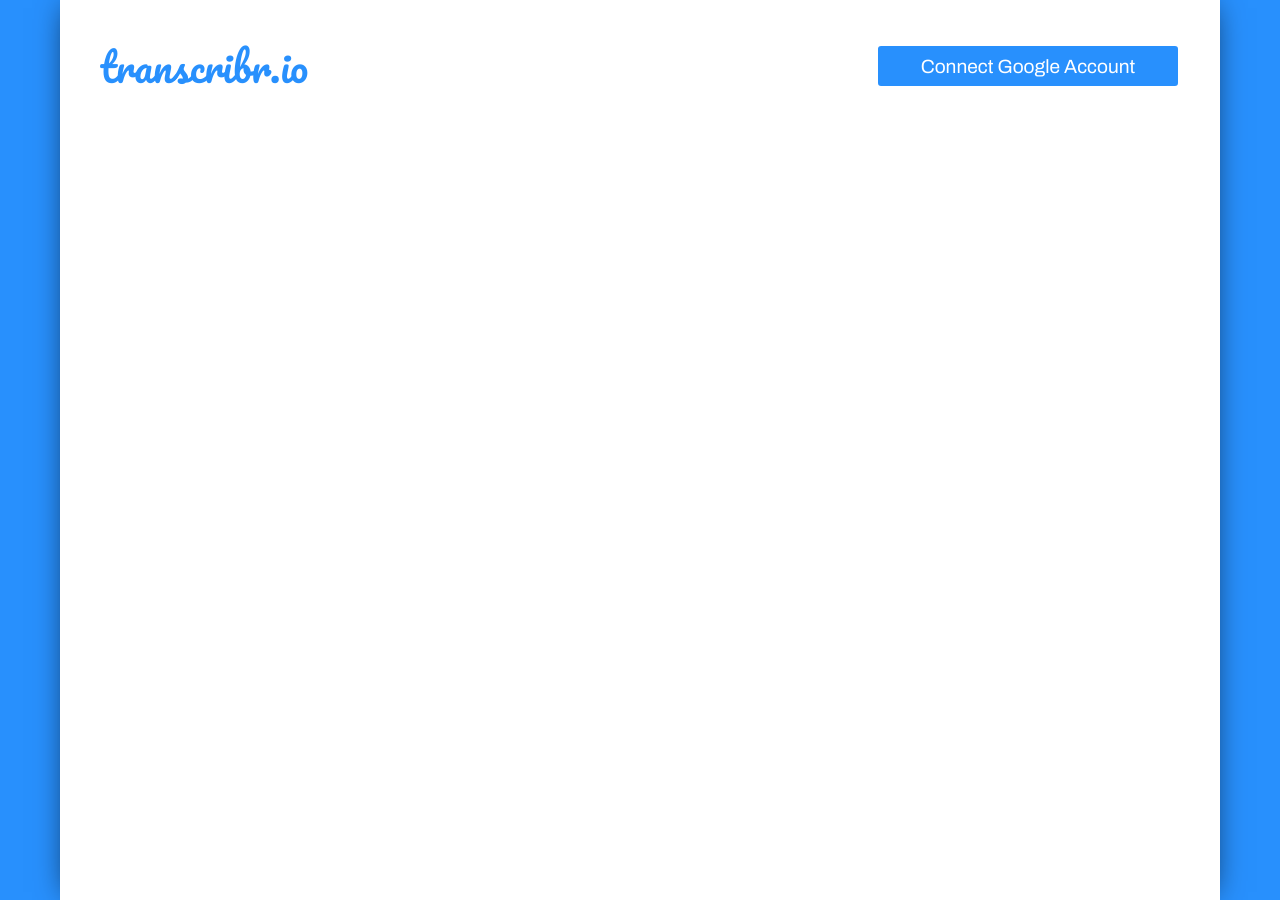
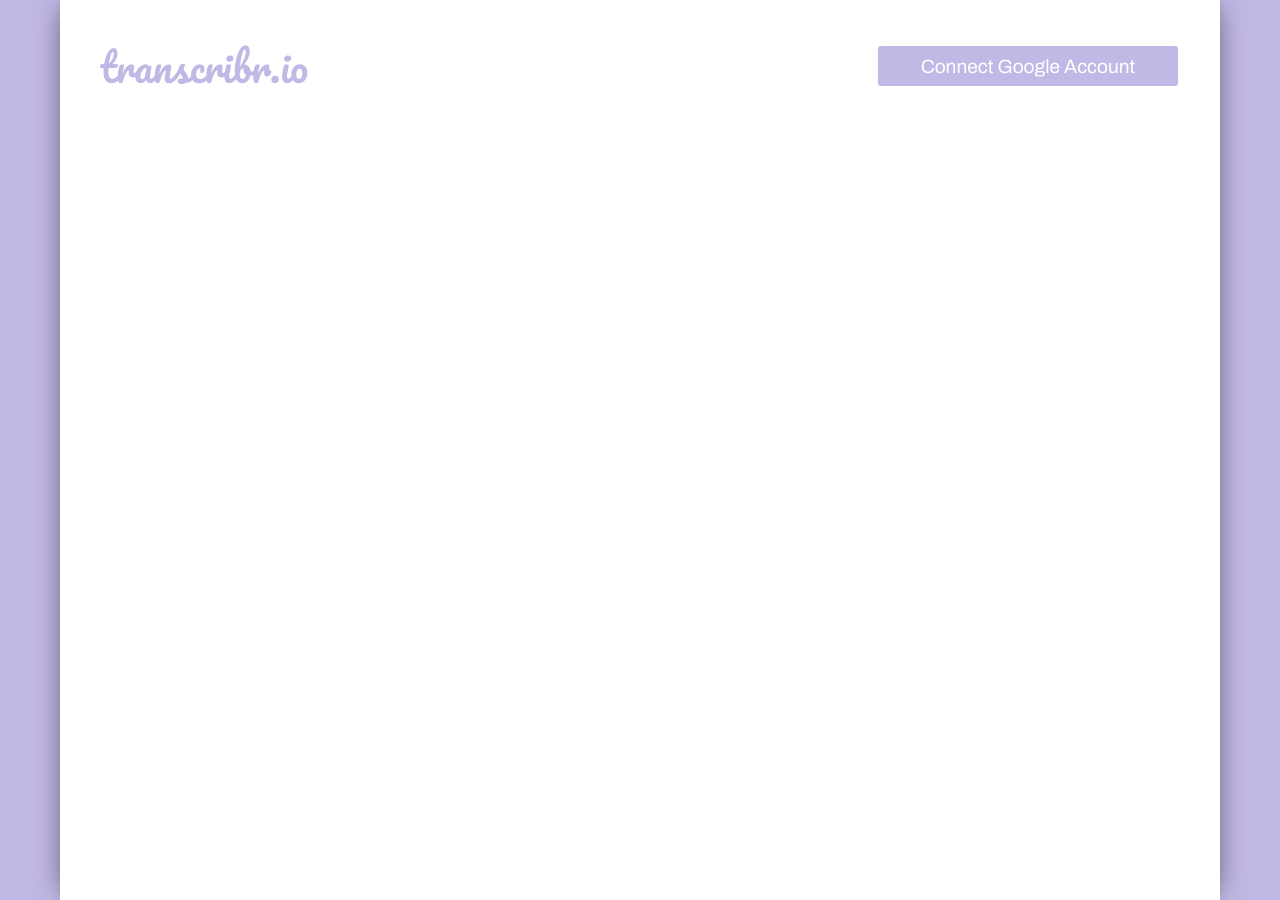
Before and after one commit to wizmariefa/transcribr, a React (Create React App) app in the folder web/: page /dashboard in a window 1280 px wide. Built offline with nearby package versions, Linux system fonts and the light colour scheme; no server answers.

Commit message:
componentize connect button

```diff
--- /dev/null
+++ b/web/src/components/ConnectGoogleCloud.js
@@ -0,0 +1,12 @@
+import React, { Component } from 'react';
+import getOAuthUrl from "./../util/getOAuthUrl";
+
+export default class ConnectGoogleCloud extends Component {
+  render() {
+    return (
+      <a href={getOAuthUrl('http://localhost:3000')}>
+        <div className="Button">Connect Google Account</div>
+      </a>
+    );
+  }
+}
--- a/web/src/containers/Dashboard.js
+++ b/web/src/containers/Dashboard.js
@@ -1,8 +1,7 @@
 import React, { Component } from 'react';
 import './../styles/Dashboard.scss';
-import { Link } from 'react-router-dom';
 import client from './../util/client';
-import getOAuthUrl from './../util/getOAuthUrl';
+import ConnectGoogleCloud from './../components/ConnectGoogleCloud';
 
 class Login extends Component {
   constructor() {
@@ -14,9 +13,7 @@ class Login extends Component {
       <div className="Page Dashboard">
         <div className="Navigation">
             <h1 className="Logo">transcribr.io</h1>
-            <a href={getOAuthUrl('http://localhost:3000')}>
-                <div className="Button">Connect Google Account</div>
-            </a>
+            <ConnectGoogleCloud />
         </div>
 
       </div>
--- a/web/src/styles/colors.scss
+++ b/web/src/styles/colors.scss
@@ -2,4 +2,4 @@ $black: black;
 $red: red;
 $green: green;
 $white: white;
-$blue: #2890FD;
+$blue: #C2B8E5;
```
